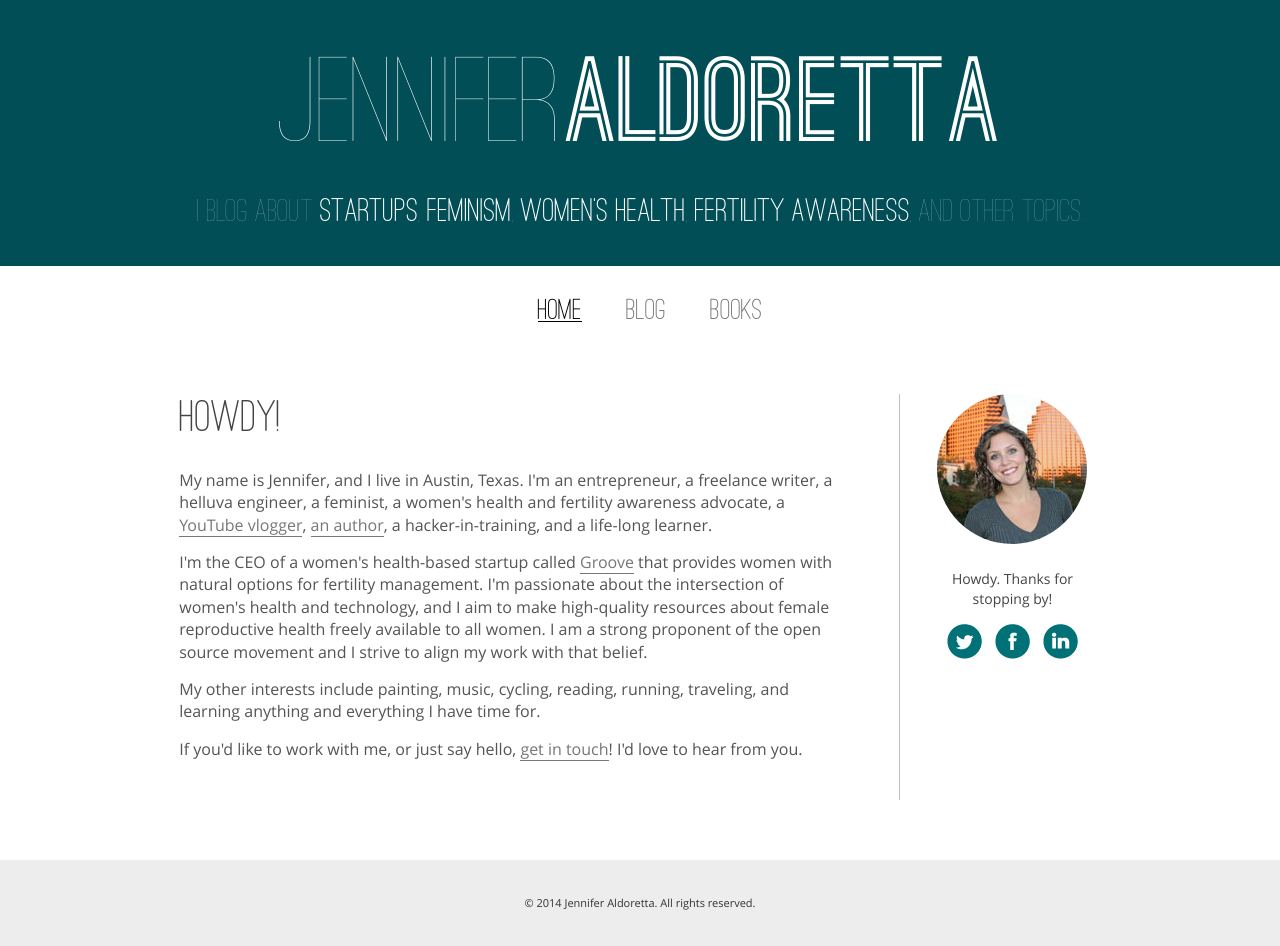
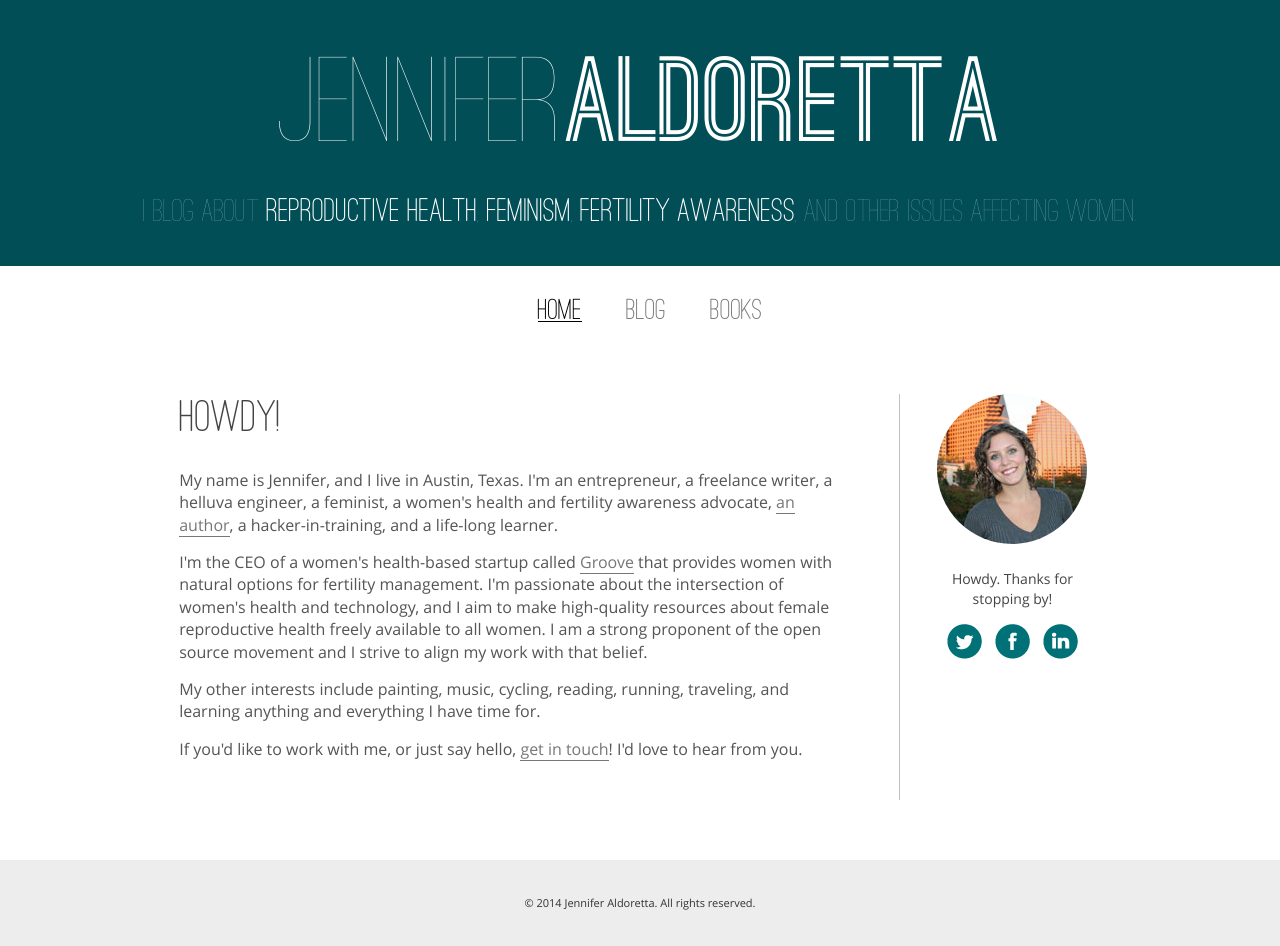
Before and after one commit to jaldoretta/jaldoretta.github.io, a Jekyll site: the page index.html, which Jekyll copies as it is, in a window 1280 px wide. Built offline with Jekyll 4.4.1, drawn with Linux system fonts in a browser that asks for light colours; Markdown is read by kramdown in place of the engine named in the settings.

Commit message:
changes to index.html

```diff
--- a/index.html
+++ b/index.html
@@ -28,7 +28,7 @@
 		<div class="header-container">
 			<div class="main-header-text">
 				<h1><span class="light">JENNIFER</span><span class="double-line">ALDORETTA</span></h1>
-				<h2><span class="light">I blog about</span> startups<span class="light">,</span> feminism<span class="light">,</span> women's health<span class="light">,</span> fertility awareness<span class="light">, and other topics.</span></h2>
+				<h2><span class="light">I blog about</span> reproductive health<span class="light">,</span> feminism<span class="light">,</span> fertility awareness<span class="light">, and other issues affecting women.</span></h2>
 			</div><!--.main-header-text-->
 			<nav>
 				<ul>
@@ -61,7 +61,7 @@
 					</div>
 				</div><!--#hide-->
 				<div class="body-wrapper">
-					<p>My name is Jennifer, and I live in Austin, Texas. I'm an entrepreneur, a freelance writer, a helluva engineer, a feminist, a women's health and fertility awareness advocate, a <a class="body-text-link" href="http://www.youtube.com/user/JenniferAldoretta">YouTube vlogger</a>, <a class="body-text-link" href="/books">an author</a>, a hacker-in-training, and a life-long learner.</p>
+					<p>My name is Jennifer, and I live in Austin, Texas. I'm an entrepreneur, a freelance writer, a helluva engineer, a feminist, a women's health and fertility awareness advocate, <a class="body-text-link" href="/books">an author</a>, a hacker-in-training, and a life-long learner.</p>
 					<p>I'm the CEO of a women's health-based startup called <a class="body-text-link" href="http://www.readytogroove.com">Groove</a> that provides women with natural options for fertility management. I'm passionate about the intersection of women's health and technology, and I aim to make high-quality resources about female reproductive health freely available to all women. I am a strong proponent of the open source movement and I strive to align my work with that belief.</p>
 					<p>My other interests include painting, music, cycling, reading, running, traveling, and learning anything and everything I have time for.</p>
 					<p>If you'd like to work with me, or just say hello, <a class="body-text-link" href="mailto:jennifer@readytogroove.com">get in touch</a>! I'd love to hear from you.</p>
```
